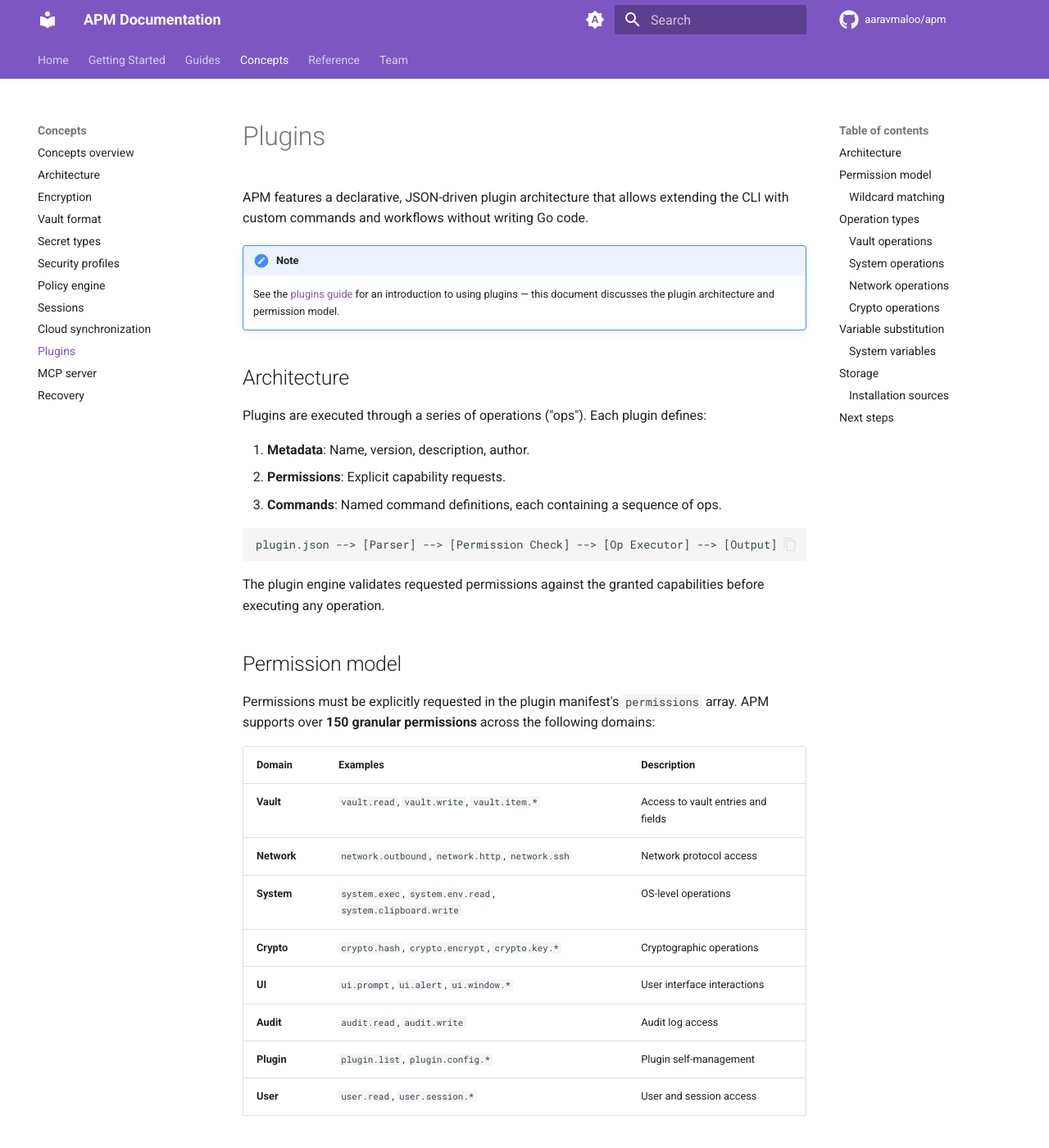
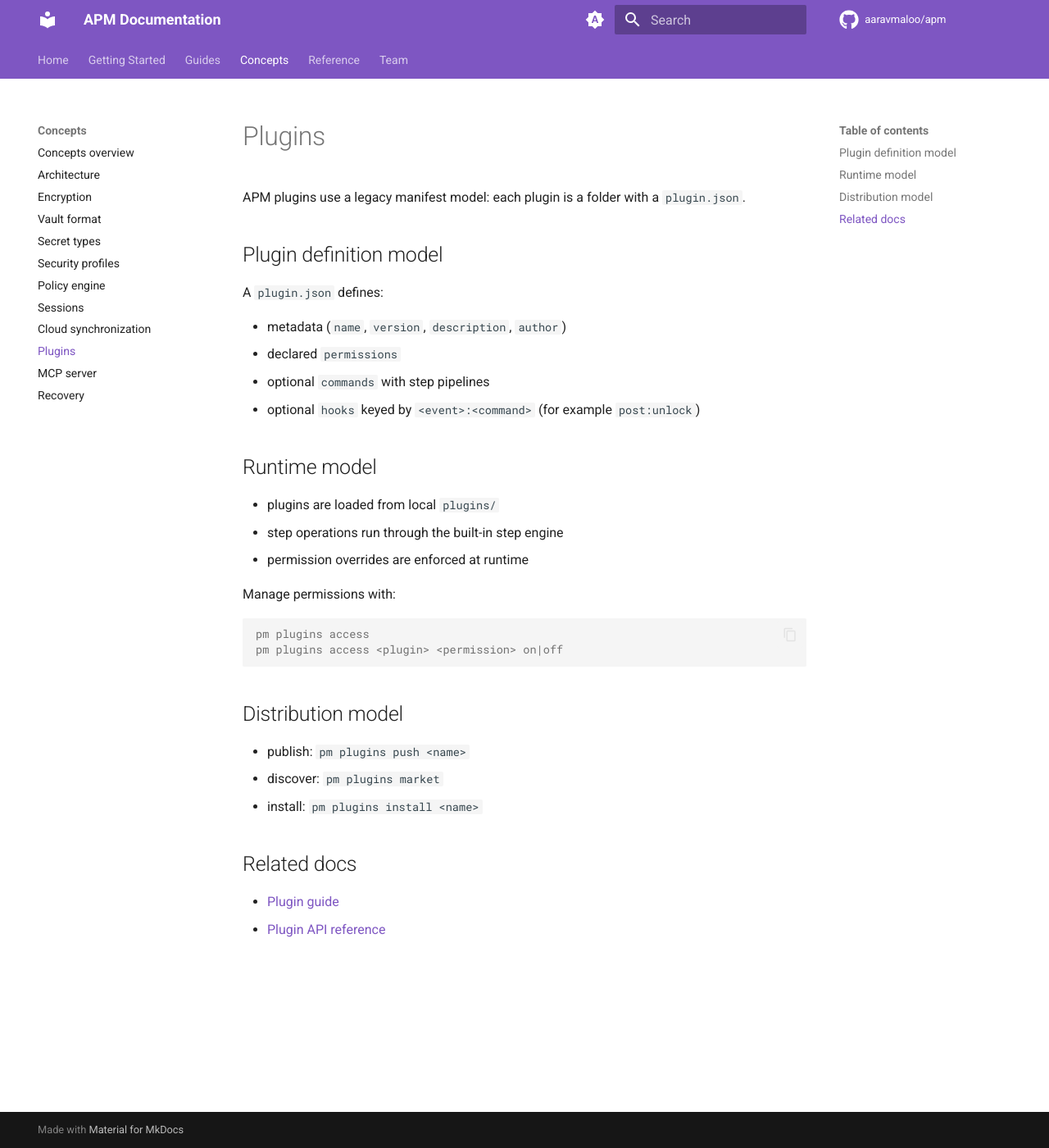
Before and after one commit to aaravmaloo/apm, an MkDocs documentation site: the page built from docs/concepts/plugins.md, in a window 1280 px wide and 1400 px high. Shown: the whole window at 82% size. Built offline with MkDocs 1.6.1 and Material for MkDocs 9.7.7, drawn with Linux system fonts in a browser that asks for light colours; comment, search, counter and statistics services are not loaded; some of the changed text lies outside the part shown.

Commit message:
Update plugins.md

````diff
--- a/docs/concepts/plugins.md
+++ b/docs/concepts/plugins.md
@@ -1,118 +1,36 @@
 # Plugins
 
-APM features a declarative, JSON-driven plugin architecture that allows extending the CLI with
-custom commands and workflows without writing Go code.
+APM plugins use a legacy manifest model: each plugin is a folder with a `plugin.json`.
 
-!!! note
+## Plugin definition model
 
-    See the [plugins guide](../guides/plugins.md) for an introduction to using plugins — this
-    document discusses the plugin architecture and permission model.
+A `plugin.json` defines:
 
-## Architecture
+- metadata (`name`, `version`, `description`, `author`)
+- declared `permissions`
+- optional `commands` with step pipelines
+- optional `hooks` keyed by `<event>:<command>` (for example `post:unlock`)
 
-Plugins are executed through a series of operations ("ops"). Each plugin defines:
+## Runtime model
 
-1. **Metadata**: Name, version, description, author.
-2. **Permissions**: Explicit capability requests.
-3. **Commands**: Named command definitions, each containing a sequence of ops.
+- plugins are loaded from local `plugins/`
+- step operations run through the built-in step engine
+- permission overrides are enforced at runtime
 
-```text
-plugin.json --> [Parser] --> [Permission Check] --> [Op Executor] --> [Output]
+Manage permissions with:
+
+```console
+pm plugins access
+pm plugins access <plugin> <permission> on|off
 ```
 
-The plugin engine validates requested permissions against the granted capabilities before executing
-any operation.
+## Distribution model
 
-## Permission model
+- publish: `pm plugins push <name>`
+- discover: `pm plugins market`
+- install: `pm plugins install <name>`
 
-Permissions must be explicitly requested in the plugin manifest's `permissions` array. APM supports
-over **150 granular permissions** across the following domains:
+## Related docs
 
-| Domain      | Examples                                                   | Description                        |
-| :---------- | :--------------------------------------------------------- | :--------------------------------- |
-| **Vault**   | `vault.read`, `vault.write`, `vault.item.*`                | Access to vault entries and fields |
-| **Network** | `network.outbound`, `network.http`, `network.ssh`          | Network protocol access            |
-| **System**  | `system.exec`, `system.env.read`, `system.clipboard.write` | OS-level operations                |
-| **Crypto**  | `crypto.hash`, `crypto.encrypt`, `crypto.key.*`            | Cryptographic operations           |
-| **UI**      | `ui.prompt`, `ui.alert`, `ui.window.*`                     | User interface interactions        |
-| **Audit**   | `audit.read`, `audit.write`                                | Audit log access                   |
-| **Plugin**  | `plugin.list`, `plugin.config.*`                           | Plugin self-management             |
-| **User**    | `user.read`, `user.session.*`                              | User and session access            |
-
-### Wildcard matching
-
-Permissions support hierarchical wildcard matching:
-
-- `vault.*` grants all vault-related permissions.
-- `vault.item.*` grants all item-level permissions.
-- `vault.item.field.*` grants all field-level access (password, username, url, notes, totp, tags,
-  metadata).
-
-## Operation types
-
-Plugins execute through typed operations. Each op takes a list of arguments and optionally assigns
-results to variables.
-
-### Vault operations
-
-| Op         | Args                            | Permission    |
-| :--------- | :------------------------------ | :------------ |
-| `v:get`    | `[key, assignTo]`               | `vault.read`  |
-| `v:add`    | `[account, password, username]` | `vault.write` |
-| `v:list`   | `[assignTo]`                    | `vault.read`  |
-| `v:del`    | `[key]`                         | `vault.write` |
-| `v:backup` | `[]`                            | `vault.write` |
-| `v:lock`   | `[]`                            | None          |
-
-### System operations
-
-| Op        | Args                 | Permission     |
-| :-------- | :------------------- | :------------- |
-| `s:out`   | `[message]`          | None           |
-| `s:in`    | `[prompt, assignTo]` | None           |
-| `s:clip`  | `[text]`             | `system.write` |
-| `s:sleep` | `[seconds]`          | None           |
-
-### Network operations
-
-| Op         | Args                       | Permission         |
-| :--------- | :------------------------- | :----------------- |
-| `net:get`  | `[url, assignTo]`          | `network.outbound` |
-| `net:post` | `[url, payload, assignTo]` | `network.outbound` |
-
-### Crypto operations
-
-| Op            | Args               | Permission   |
-| :------------ | :----------------- | :----------- |
-| `crypto:hash` | `[data, assignTo]` | `crypto.use` |
-
-## Variable substitution
-
-Variables stored via `assignTo` can be referenced in any subsequent argument using the `{{name}}`
-template syntax.
-
-### System variables
-
-The following variables are available at runtime without explicit assignment:
-
-| Variable        | Description                 |
-| :-------------- | :-------------------------- |
-| `{{USER}}`      | Current OS username         |
-| `{{OS}}`        | Operating system identifier |
-| `{{TIMESTAMP}}` | Current UTC timestamp       |
-
-## Storage
-
-Plugins are stored in the `plugins_cache/` directory and dynamically register commands on startup.
-
-### Installation sources
-
-| Source      | Command                   | Description                           |
-| :---------- | :------------------------ | :------------------------------------ |
-| Marketplace | `pm plugins add <name>`   | Install from cloud-synced marketplace |
-| Local       | `pm plugins local <path>` | Load from local filesystem            |
-
-## Next steps
-
-See the [Plugin API reference](../reference/plugin-api.md) for the complete operations glossary and
-permissions listing. Or, learn about the [MCP server](./mcp.md).
+- [Plugin guide](../guides/plugins.md)
+- [Plugin API reference](../reference/plugin-api.md)
````
